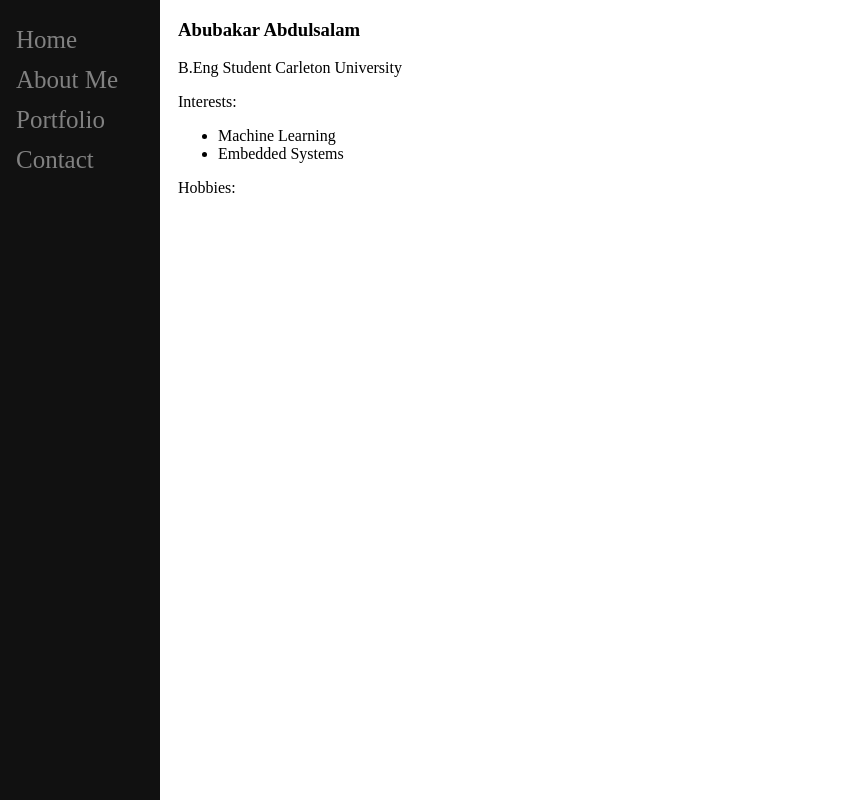
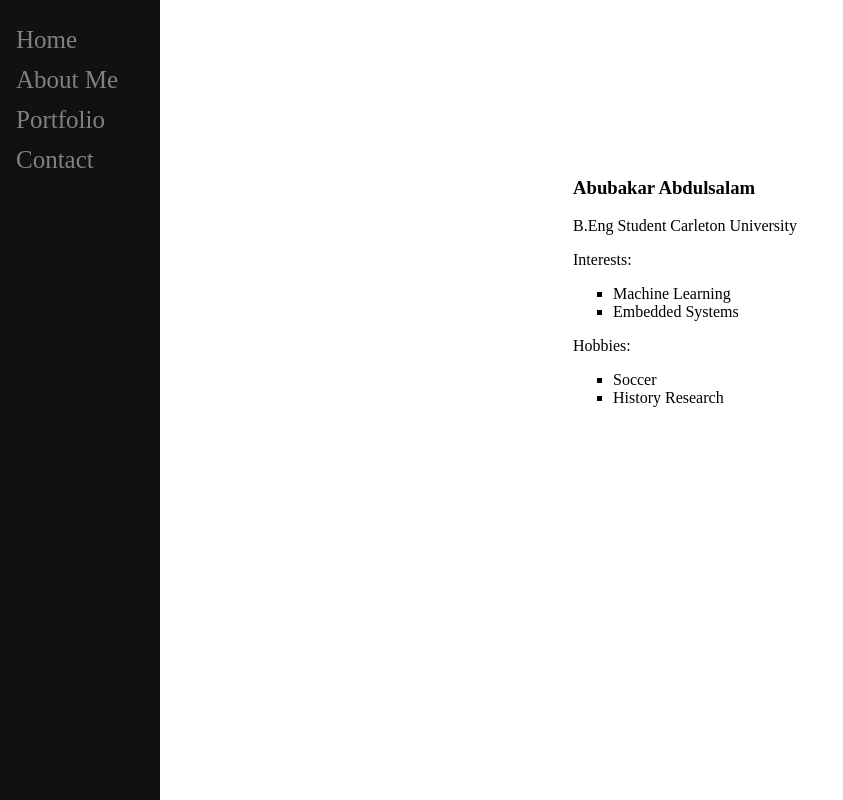
Before and after one commit to AbubakarAbdulsalam/AbubakarAbdulsalam.github.io, a plain HTML site: page index.html in a window 1280 px wide. Shown: the whole page, without its empty margins (0-843 px from the left). Drawn offline with Linux system fonts and the light colour scheme.

Commit message:
Added Hobbies

```diff
--- a/index.html
+++ b/index.html
@@ -16,14 +16,16 @@
     <h3 class="name">Abubakar Abdulsalam</h3>
 	<p>B.Eng Student Carleton University</p>
 	<p>Interests:
-	   <ul>
+	   <ul style ="list-style-type:square;">
 	    <li>Machine Learning</li>
         <li>Embedded Systems</li>
 	   </ul>
 	</p>
 	<p>
 	  Hobbies:
-	  <ul>
+	  <ul style="list-style-type:square;">
+	    <li>Soccer</li>
+		<li>History Research</li>
 	  </ul>
 	</p>
 	</div>
--- a/styles/style.css
+++ b/styles/style.css
@@ -29,7 +29,7 @@
 /* Style page content */
 .main {
   margin-left: 160px; /* Same as the width of the sidebar */
-  padding: 0px 10px;
+  padding: 150px 405px;
 }
 
 /* On smaller screens, where height is less than 450px, change the style of the sidebar (less padding and a smaller font size) */
```
